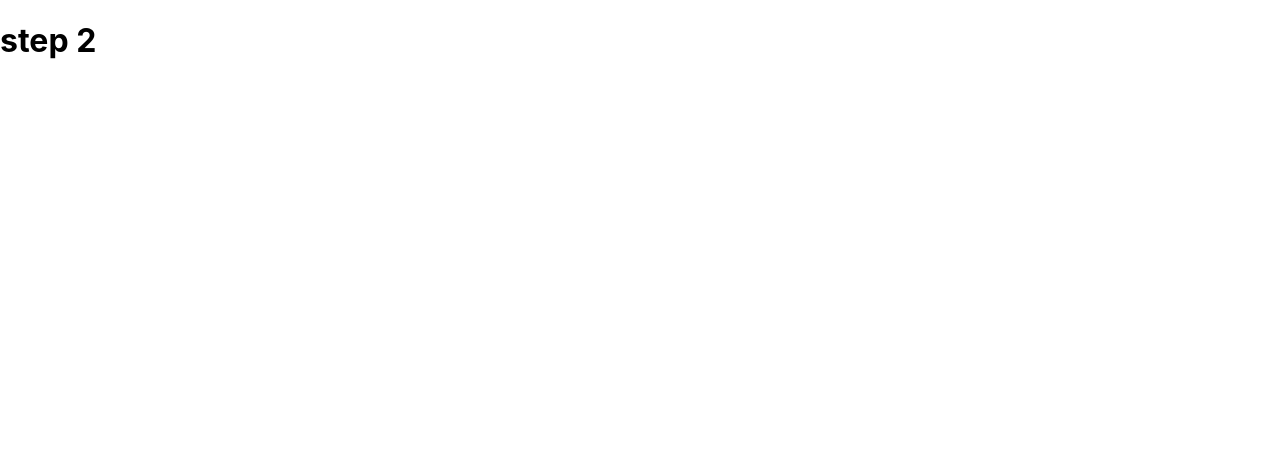
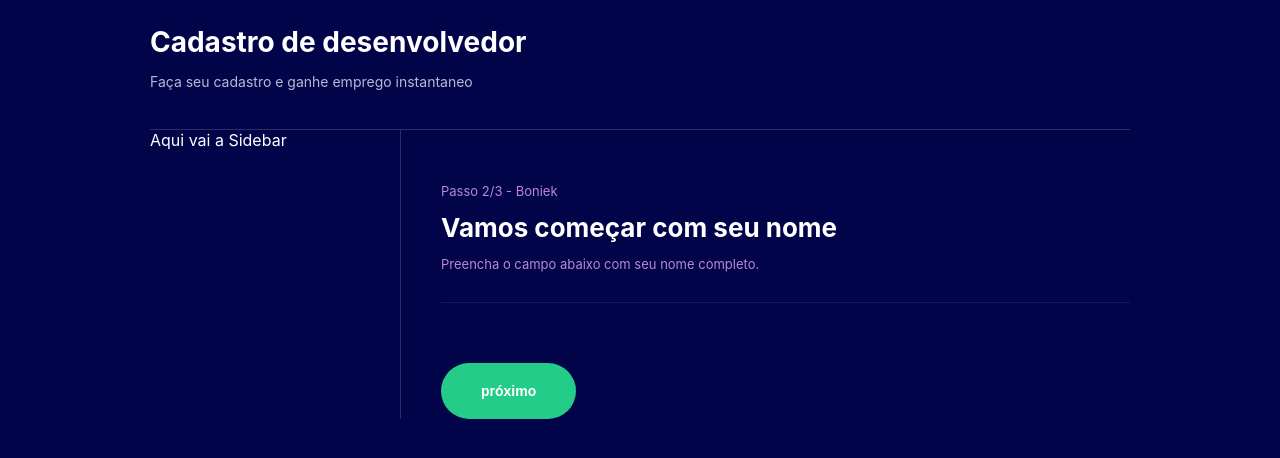
Before and after one commit to thiagogarcia82/formularioReact, a React (Create React App) app: page /step2 in a window 1280 px wide. Shown: the top 458 px of the page. Built offline with nearby package versions, Linux system fonts and the light colour scheme.

Commit message:
Finalização do step1 e correção de erros

```diff
--- /dev/null
+++ b/src/components/SelectOption/styles.ts
@@ -0,0 +1,5 @@
+import styled from "styled-components";
+
+export const Container = styled.div`
+
+`
--- a/src/contexts/FormContext.tsx
+++ b/src/contexts/FormContext.tsx
@@ -21,7 +21,7 @@
 
 const initialData: State = {
     currentStep: 0,
-    name: '',
+    name: 'Boniek',
     level: 0,
     email: '',
     github: ''
--- a/src/pages/FormStep1/index.tsx
+++ b/src/pages/FormStep1/index.tsx
@@ -1,20 +1,39 @@
 import { useHistory } from 'react-router-dom';
 import * as C from './styles';
-import { useForm } from '../../contexts/FormContext';
+import { FormActions, useForm } from '../../contexts/FormContext';
 import { Theme } from '../../components/Theme'
+import { ChangeEvent, useEffect } from 'react';
 
 export const FormStep1 = () => {
   const history = useHistory();
   const { state, dispatch } = useForm();
 
+  useEffect(() => {
+    dispatch({
+      type: FormActions.setCurrentStep,
+      payload: 1
+    });
+  }, []);
+
   const handleNextStep = () => {
-    history.push('/step2');
+    if (state.name !== '') {
+      history.push('/step2');
+    } else {
+      alert("Preencha os dados.")
+    }
+  }
+
+  const handleNameChange = (e: ChangeEvent<HTMLInputElement>) => {
+    dispatch({
+      type: FormActions.setName,
+      payload: e.target.value
+    });
   }
 
   return (
     <Theme>
       <C.Container>
-        <p>Passo 1/3</p>
+        <p>Passo 1/3 - {state.name}</p>
         <h1>Vamos começar com seu nome</h1>
         <p>Preencha o campo abaixo com seu nome completo.</p>
 
@@ -25,6 +44,8 @@
           <input
             type="text"
             autoFocus
+            value={state.name}
+            onChange={handleNameChange}
 
           />
         </label>
--- a/src/pages/FormStep2/index.tsx
+++ b/src/pages/FormStep2/index.tsx
@@ -1,9 +1,42 @@
+import { useHistory } from 'react-router-dom';
 import * as C from './styles';
+import { FormActions, useForm } from '../../contexts/FormContext';
+import { Theme } from '../../components/Theme'
+import { ChangeEvent, useEffect } from 'react';
 
 export const FormStep2 = () => {
+  const history = useHistory();
+  const { state, dispatch } = useForm();
+
+  useEffect(() => {
+    dispatch({
+      type: FormActions.setCurrentStep,
+      payload: 2
+    });
+  }, []);
+
+  const handleNextStep = () => {
+    if (state.name !== '') {
+      history.push('/step3');
+    } else {
+      alert("Preencha os dados.")
+    }
+  }
+
   return (
-    <C.Container>
-      <h1>step 2</h1>
-    </C.Container>
-  )
+    <Theme>
+      <C.Container>
+        <p>Passo 2/3 - {state.name}</p>
+        <h1>Vamos começar com seu nome</h1>
+        <p>Preencha o campo abaixo com seu nome completo.</p>
+
+        <hr />
+
+
+
+        <button onClick={handleNextStep}>próximo</button>
+
+      </C.Container>
+    </Theme>
+  );
 }
--- a/src/pages/FormStep2/styles.ts
+++ b/src/pages/FormStep2/styles.ts
@@ -1,5 +1,51 @@
 import styled from 'styled-components';
 
 export const Container = styled.div`
+  p {
+    font-size: 13px;
+    color: #b888D4;
+  }
 
+  h1 {
+    margin: 0;
+    padding: 0;
+    font-size: 26px;
+  }
+
+  hr {
+    height: 1px;
+    border: 0;
+    background-color: #16195C;
+    margin: 30px 0;
+  }
+
+  label {
+    font-size: 13px;
+
+    input {
+      display: block;
+      margin-top: 7px;
+      box-sizing: border-box;
+      width: 100%;
+      padding: 20px 10px;
+      border: 2px solid #25CD89;
+      border-radius: 10px;
+      color: #FFF;
+      outline: 0;
+      font-size: 15px;
+      background-color: #02044A;
+    }
+  }
+
+  button {
+    background-color: #23CD89;
+    color: #FFF;
+    font-size: 14px;
+    font-weight: bold;
+    padding: 20px 40px;
+    border: 0;
+    border-radius: 30px;
+    cursor: pointer;
+    margin-top: 30px;
+  }
 `
```
Also changed, not shown: src/components/SelectOption/index.tsx (added, +9 -0 lines), 1 other file (tests, documents, lock files or other folders).
